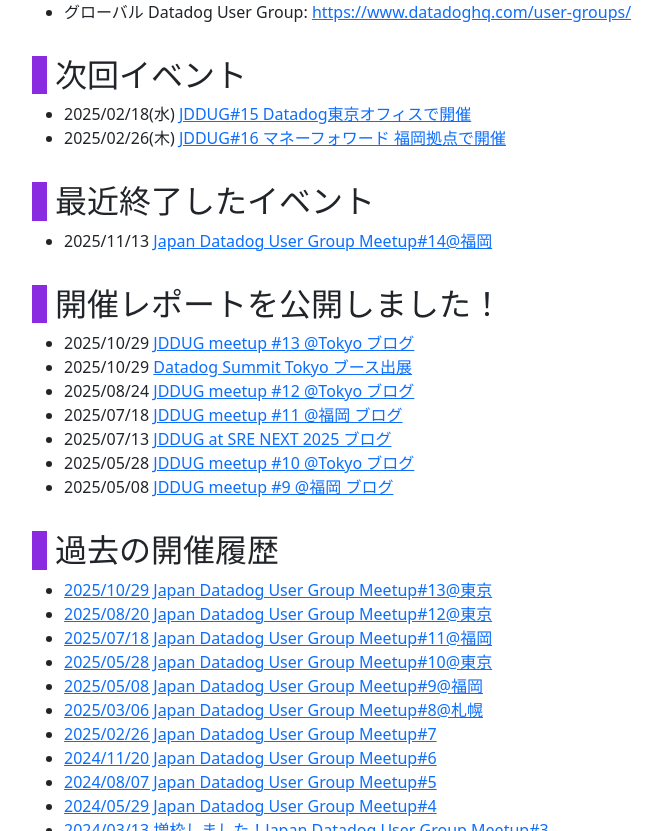
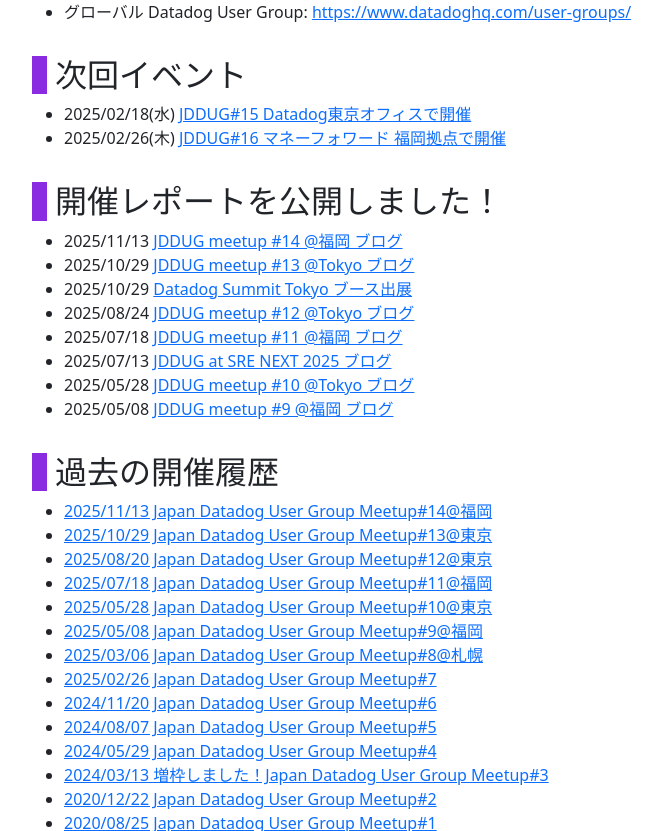
Before and after one commit to jdd-ug/jdd-ug.github.io, a Jekyll site: the page built from index.md, in a window 1280 px wide and 1400 px high, scrolled down 544 px. Shown: the part 81-912 px from the top of the window, without its empty margins (50-712 px from the left). Built offline with Jekyll 4.4.1, drawn with Linux system fonts in a browser that asks for light colours; nearby versions of some CDN libraries; grey boxes are pictures that could not be loaded.

Commit message:
Update index.md with JDDUG #14 info

```diff
--- a/index.md
+++ b/index.md
@@ -22,10 +22,8 @@
 - 2025/02/18(水) [JDDUG#15 Datadog東京オフィスで開催](https://datadog-jp.connpass.com/event/378380/)
 - 2025/02/26(木) [JDDUG#16 マネーフォワード 福岡拠点で開催](https://datadog-jp.connpass.com/event/378193/)
 
-## 最近終了したイベント
-- 2025/11/13 [Japan Datadog User Group Meetup#14@福岡](https://datadog-jp.connpass.com/event/367374/)
-
 ## 開催レポートを公開しました！
+- 2025/11/13 [JDDUG meetup #14 @福岡 ブログ](/2025/11/13/)
 - 2025/10/29 [JDDUG meetup #13 @Tokyo ブログ](/2025/10/29/)
 - 2025/10/29 [Datadog Summit Tokyo ブース出展](/2025/10/16/)
 - 2025/08/24 [JDDUG meetup #12 @Tokyo ブログ](/2025/08/20/)
@@ -35,6 +33,7 @@
 - 2025/05/08 [JDDUG meetup #9 @福岡 ブログ](/2025/05/08/)
 
 ## 過去の開催履歴
+- [2025/11/13 Japan Datadog User Group Meetup#14@福岡](https://datadog-jp.connpass.com/event/367374/)
 - [2025/10/29 Japan Datadog User Group Meetup#13@東京](https://datadog-jp.connpass.com/event/368663/)
 - [2025/08/20 Japan Datadog User Group Meetup#12@東京](https://datadog-jp.connpass.com/event/360923/)
 - [2025/07/18 Japan Datadog User Group Meetup#11@福岡](https://datadog-jp.connpass.com/event/358184/)
@@ -48,6 +47,9 @@
 - [2024/03/13 増枠しました！Japan Datadog User Group Meetup#3](https://datadog-jp.connpass.com/event/309899/)
 - [2020/12/22 Japan Datadog User Group Meetup#2](https://datadog-jp.connpass.com/event/196957/)
 - [2020/08/25 Japan Datadog User Group Meetup#1](https://datadog-jp.connpass.com/event/185920/)
+
+![福岡で集合写真](/assets/images/jddug14/900_meetup.JPG)
+_JDDUG14 @福岡_
 
 ![福岡で集合写真](/assets/images/meetup11-all.jpeg)
 _JDDUG11 @福岡_
```
